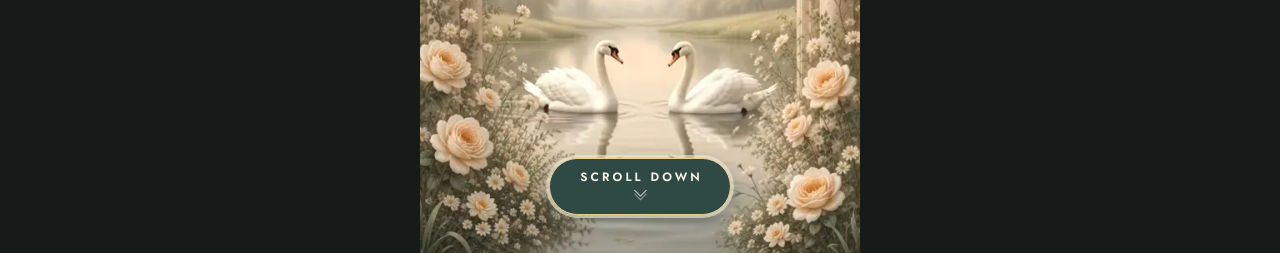
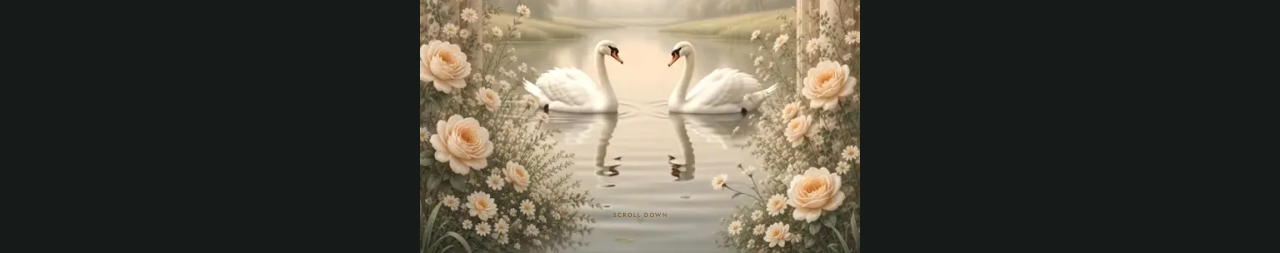
Before and after one commit to Savvvv4/WeddingInvite, a plain HTML site: page index.html in a window 1280 px wide. Both pictures are taken after a click on the button "OPEN INVITATION". Shown: the part 547-800 px from the top of the page. Drawn offline with nearby package versions, Linux system fonts and the light colour scheme; a web font is replaced by a local one.

Commit message:
Polish invitation transitions and scrolling

```diff
--- a/style.css
+++ b/style.css
@@ -114,3 +114,60 @@ html.locked{overflow:hidden}
 @keyframes bob{0%,100%{transform:translate(-50%,0)}50%{transform:translate(-50%,-4px)}}
 @media(max-height:559px){html{scroll-snap-type:y proximity}}
 @media(prefers-reduced-motion:reduce){.cue{animation:none}}
+
+
+/* Interaction and scroll stability refinements */
+:root {
+  --page-height: 100vh;
+}
+@supports (height: 100svh) {
+  :root { --page-height: 100svh; }
+}
+html {
+  scroll-behavior: smooth;
+  scroll-snap-type: y proximity;
+}
+.page {
+  height: var(--page-height);
+  min-height: 0;
+  scroll-snap-align: start;
+  scroll-snap-stop: normal;
+}
+.invitation {
+  opacity: 1;
+  transition: opacity 1.35s ease;
+}
+html.invite-closed .invitation {
+  opacity: 0;
+}
+.content {
+  text-shadow: 0 1px 8px rgba(255, 247, 234, .22);
+}
+.cue {
+  bottom: max(calc(var(--u) * 2.5), calc(env(safe-area-inset-bottom) + 8px));
+  min-height: 24px;
+  gap: 1px;
+  padding: 2px 8px;
+  border: 0;
+  border-radius: 0;
+  background: transparent;
+  box-shadow: none;
+  color: var(--ac);
+  text-shadow: 0 1px 5px rgba(255, 247, 234, .75);
+  font-size: max(6px, calc(var(--u) * .75));
+  font-weight: 500;
+  letter-spacing: .18em;
+  animation: none;
+}
+.cue > span:first-child { padding-left: .18em; }
+.chevrons { height: 10px; }
+.chevrons i {
+  width: 5px;
+  height: 5px;
+  margin-top: -2px;
+  animation-duration: 2.2s;
+}
+@media (prefers-reduced-motion: reduce) {
+  .invitation { transition: none; }
+  .cue { animation: none; }
+}
```
